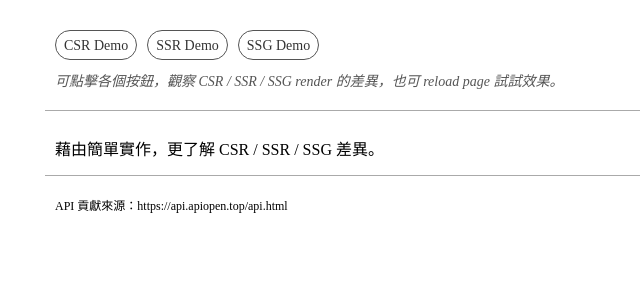
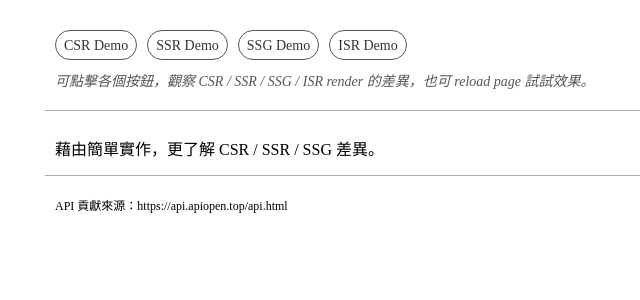
Before and after one commit to LiangYingC/next-csr-ssr-ssg-simple-demo, a Next.js app: page / in a window 1280 px wide. Shown: the top 300 px of the page, without its empty margins (211-851 px from the left). Built offline with nearby package versions, Linux system fonts and the light colour scheme.

Commit message:
feat : add isr button

```diff
--- a/components/Layout.jsx
+++ b/components/Layout.jsx
@@ -16,10 +16,13 @@ const Layout = ({ children, router }) => {
           <NavItem isActive={router.pathname === "/ssg"}>
             <Link href="/ssg">SSG Demo</Link>
           </NavItem>
+          <NavItem isActive={router.pathname === "/isr"}>
+            <Link href="/isr">ISR Demo</Link>
+          </NavItem>
         </NavList>
         <Description>
-          可點擊各個按鈕，觀察 CSR / SSR / SSG render 的差異，也可 reload page
-          試試效果。
+          可點擊各個按鈕，觀察 CSR / SSR / SSG / ISR render 的差異，也可 reload
+          page 試試效果。
         </Description>
       </Header>
       <Content>{children}</Content>
```
